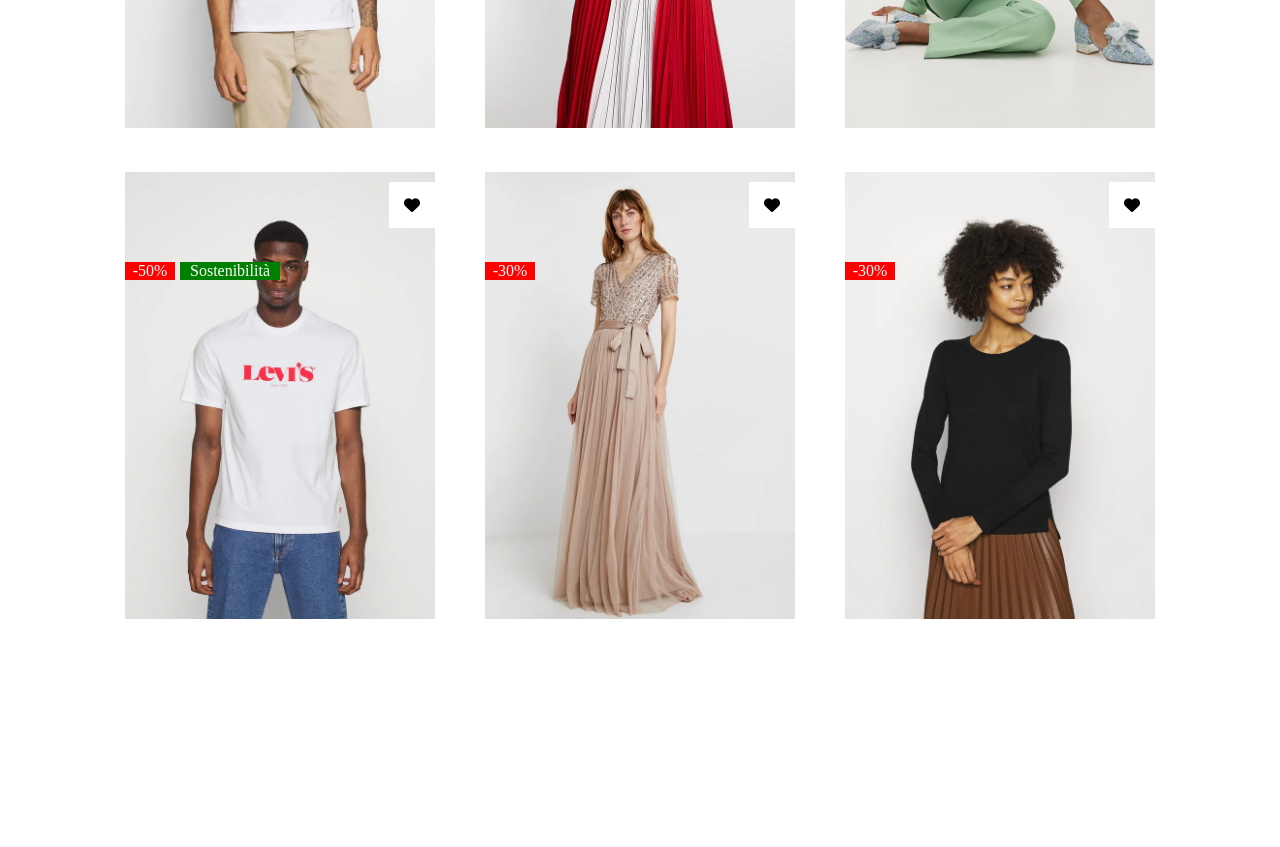
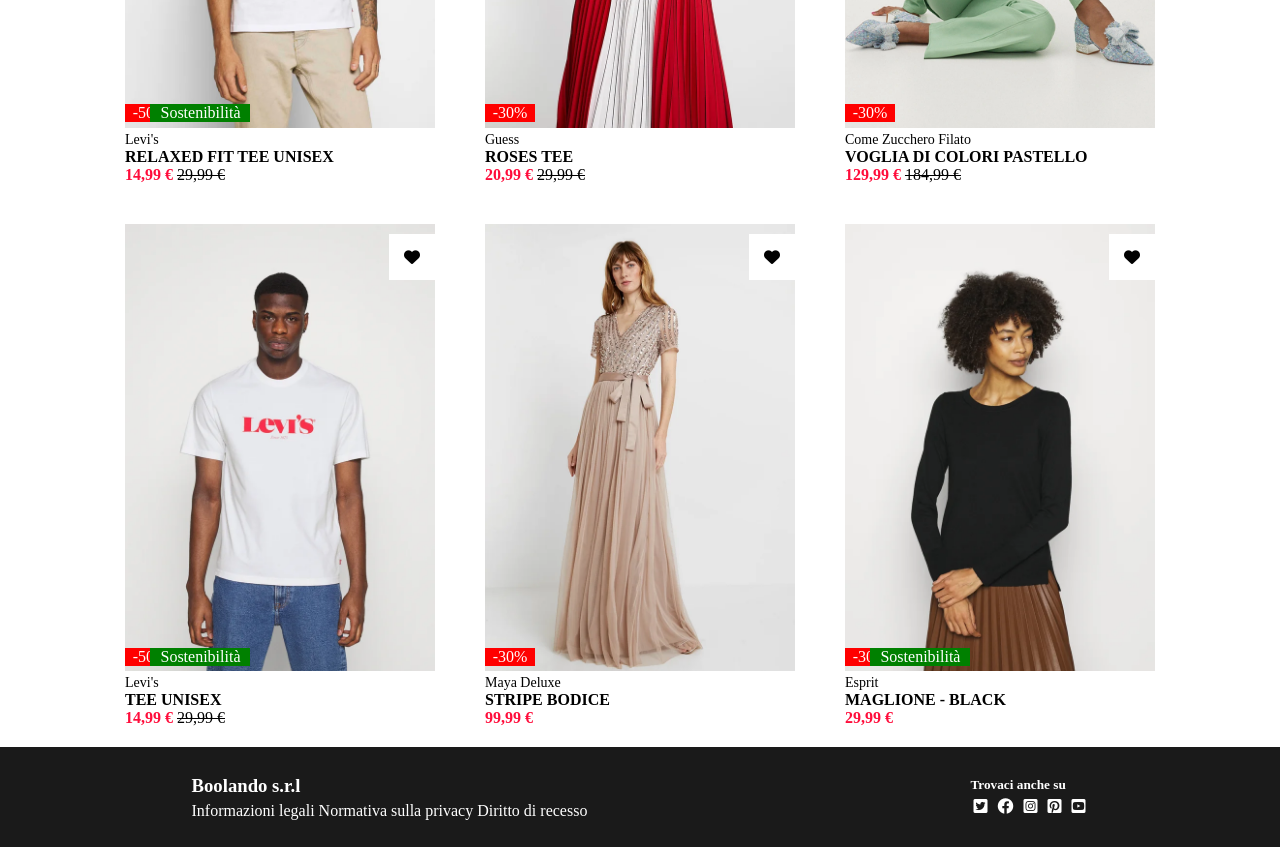
Before and after one commit to GiuseppeRiccardoPugliese/html-css-boolando, a plain HTML site: page index.html in a window 1280 px wide. Shown: the part 440-1287 px from the top of the page. Before the commit the page ends 1083 px from the top, so only its background shows below. Drawn offline with Linux system fonts and the light colour scheme.

```diff
--- a/index.html
+++ b/index.html
@@ -46,6 +46,10 @@
                     <div class="label_text">
                         Sostenibilit&agrave;
                     </div>
+                    <div class="brand">Levi's</div>
+                    <h4>RELAXED FIT TEE UNISEX</h4>
+                    <div class="prices ">14,99 &euro;</div>
+                    <s>29,99 &euro;</s>
                 </div>
 
                 <div class="col">
@@ -56,6 +60,10 @@
                     <div class="label">
                         -30%
                     </div>
+                    <div class="brand">Guess</div>
+                    <h4>ROSES TEE</h4>
+                    <div class="prices ">20,99 &euro;</div>
+                    <s>29,99 &euro;</s>
                 </div>
 
                 <div class="col">
@@ -66,6 +74,10 @@
                     <div class="label">
                         -30%
                     </div>
+                    <div class="brand">Come Zucchero Filato</div>
+                    <h4>VOGLIA DI COLORI PASTELLO</h4>
+                    <div class="prices ">129,99 &euro;</div>
+                    <s>184,99 &euro;</s>
                 </div>
             </div>
         </section>
@@ -86,6 +98,10 @@
                     <div class="label_text">
                         Sostenibilit&agrave;
                     </div>
+                    <div class="brand">Levi's</div>
+                    <h4>TEE UNISEX</h4>
+                    <div class="prices ">14,99 &euro;</div>
+                    <s>29,99 &euro;</s>
                 </div>
 
                 <div class="col">
@@ -96,6 +112,9 @@
                     <div class="label">
                         -30%
                     </div>
+                    <div class="brand">Maya Deluxe</div>
+                    <h4>STRIPE BODICE</h4>
+                    <div class="prices ">99,99 &euro;</div>
                 </div>
 
                 <div class="col">
@@ -109,10 +128,33 @@
                     <div class="label_text">
                         Sostenibilit&agrave;
                     </div>
+                    <div class="brand">Esprit</div>
+                    <h4>MAGLIONE - BLACK</h4>
+                    <div class="prices ">29,99 &euro;</div>
                 </div>
             </div>
         </section>
-    </main>
+    </main>     <!-- Fine del corpo principale -->
+
+    <!-- Inizio fine pagina -->
+    <footer>
+        <div class="contenitore_footer">
+            <div>
+                <h3>Boolando s.r.l</h3>
+                <a href="#">Informazioni legali</a>
+                <a href="#">Normativa sulla privacy</a>
+                <a href="#">Diritto di recesso</a>
+            </div>
+            <div class="icons_footer">
+                <h5>Trovaci anche su</h5>
+                <i class="fa-brands fa-square-twitter"></i>
+                <i class="fa-brands fa-facebook"></i>
+                <i class="fa-brands fa-square-instagram"></i>
+                <i class="fa-brands fa-square-pinterest"></i>
+                <i class="fa-brands fa-square-youtube"></i>
+            </div>
+        </div>
+    </footer>
 
 </body>
 </html>
--- a/stylesheet.css
+++ b/stylesheet.css
@@ -43,12 +43,10 @@ a{
     width: calc((100% / 3) - 10px);
     padding: 20px;
     margin: 0 5px;
+    position: relative;
 }
 
 /* Valori per far "adattare" il contenuto all'interno della card */
-.img_card{
-    position: relative;
-}
 .img_card img{
     width: 100%;
 }
@@ -56,7 +54,7 @@ a{
 /* Label rosso con lo sconto e quella verde con la sostenibilita' */
 .label{
     position: absolute;
-    bottom: 10%;
+    bottom: 15%;
     width: 50px;
     color: white;
     text-align: center;
@@ -64,8 +62,8 @@ a{
 }
 .label_text{
     position: absolute;
-    bottom: 10%;
-    left: 180px;
+    bottom: 15%;
+    left: 13%;
     width: 100px;
     color: white;
     background-color: #008000;
@@ -73,6 +71,9 @@ a{
 }
 
 /* Cuoricino in alto a destra con l'hover del mouse rosso */
+.img_card{
+    position: relative;
+}
 .img_card .fa-heart{
     position: absolute;
     right: 0;
@@ -83,3 +84,31 @@ a{
 .fa-heart:hover{
     color: red;
 }
+
+/* Prezzi colorati di rosso con il resto del testo sotto modificato */
+.prices{
+    color: #ff0d3b;
+    font-weight: bold;
+    display: inline-block;
+}
+.brand{
+    font-size: 14px;
+}
+
+/* Footer di pagina con la scritta aziendale con le rispettive informazioni legali/privacy ed i social */
+.contenitore_footer{
+    height: 100px;
+    width: 100%;
+    background-color: #1a1a1a;
+    color: white;
+    display: flex;
+    align-items: center;
+    justify-content: space-around;
+}
+i{
+    padding: 3px;
+    padding-top: 5px;
+}
+h3{
+    padding-bottom: 5px;
+}
```
